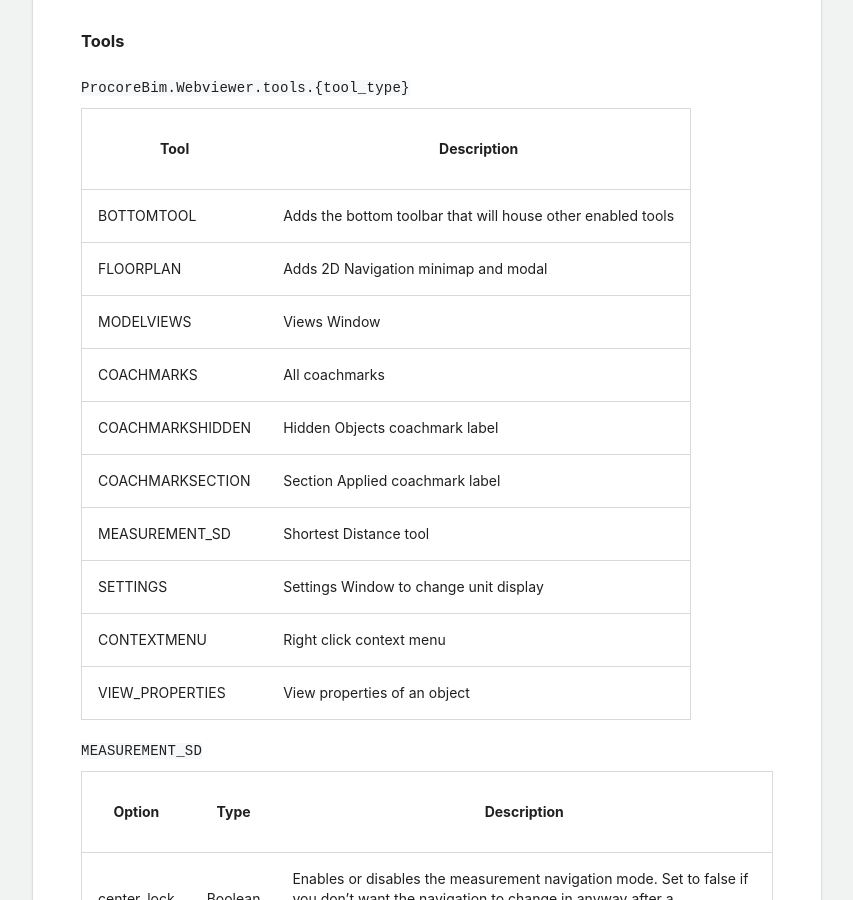
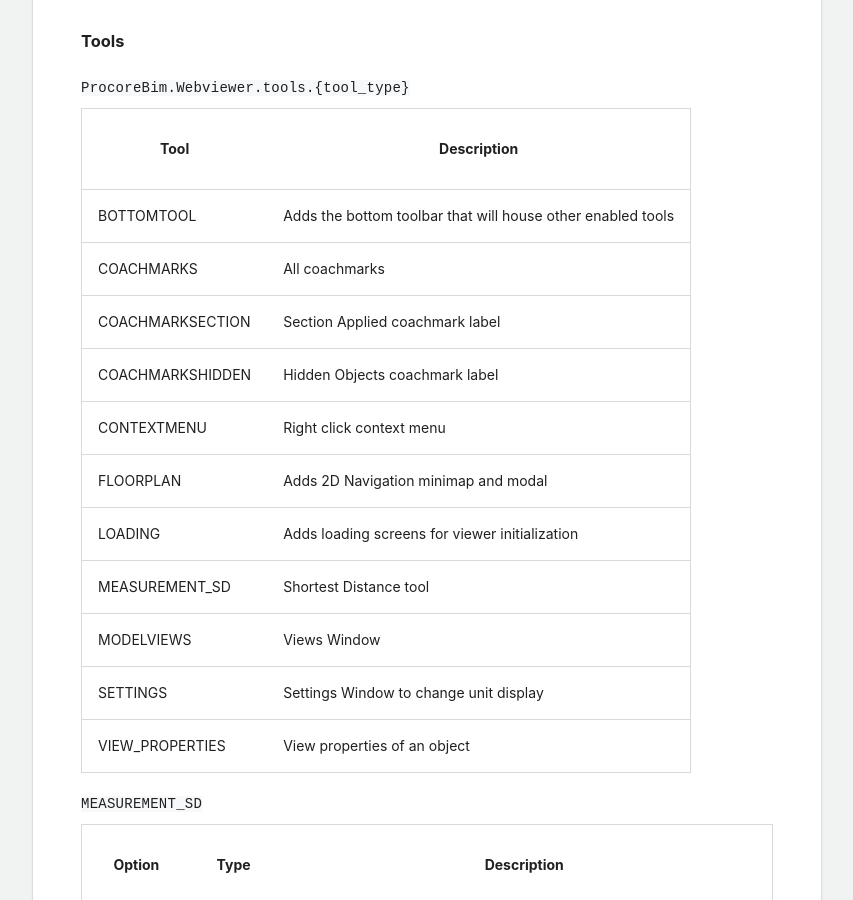
Before and after one commit to procore/documentation, a Jekyll site: the page built from other_procore_apis/bim_web_viewer.md, in a window 1280 px wide and 900 px high, scrolled down 37465 px. Shown: the whole window, without its empty margins (411-1264 px from the left). Built offline with Jekyll 4.4.1, drawn with Linux system fonts in a browser that asks for light colours.

Commit message:
Alphabetize tools and add LOADING

```diff
--- a/other_procore_apis/bim_web_viewer.md
+++ b/other_procore_apis/bim_web_viewer.md
@@ -1760,14 +1760,15 @@ Otherwise, `rotation` will be undefined.
 | Tool             | Description                                                 |
 | ---------------- | ----------------------------------------------------------- |
 | BOTTOMTOOL       | Adds the bottom toolbar that will house other enabled tools |
+| COACHMARKS       | All coachmarks                                              |
+| COACHMARKSECTION | Section Applied coachmark label                             |
+| COACHMARKSHIDDEN | Hidden Objects coachmark label                              |
+| CONTEXTMENU      | Right click context menu                                    |
 | FLOORPLAN        | Adds 2D Navigation minimap and modal                        |
+| LOADING          | Adds loading screens for viewer initialization              |
+| MEASUREMENT_SD   | Shortest Distance tool                                      |
 | MODELVIEWS       | Views Window                                                |
-| COACHMARKS       | All coachmarks                                              |
-| COACHMARKSHIDDEN | Hidden Objects coachmark label                              |
-| COACHMARKSECTION | Section Applied coachmark label                             |
-| MEASUREMENT_SD   | Shortest Distance tool                                      |
 | SETTINGS         | Settings Window to change unit display                      |
-| CONTEXTMENU      | Right click context menu                                    |
 | VIEW_PROPERTIES  | View properties of an object                                |
 
 `MEASUREMENT_SD`
```
